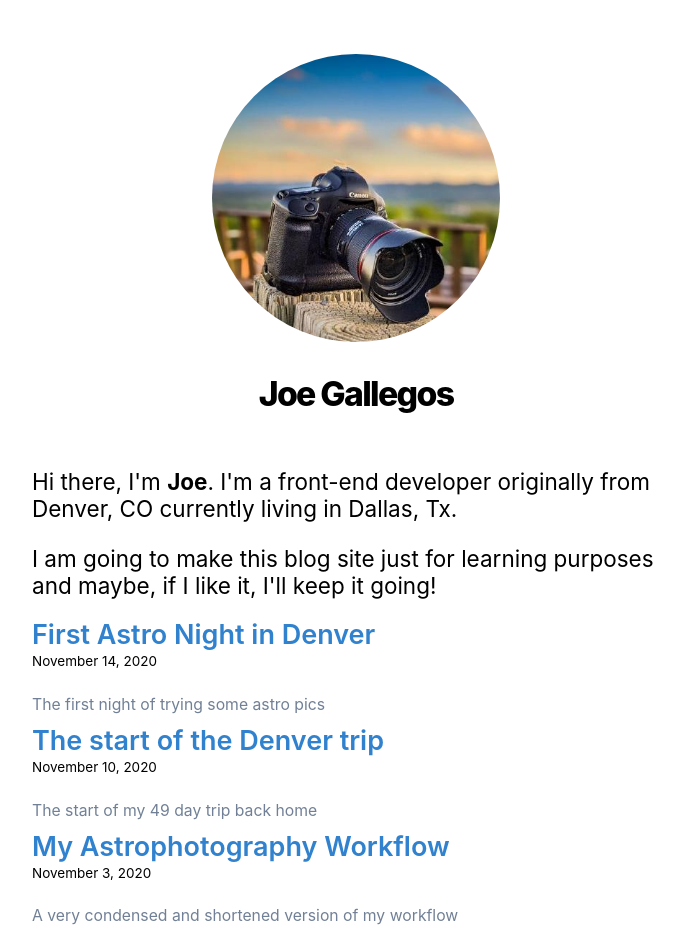
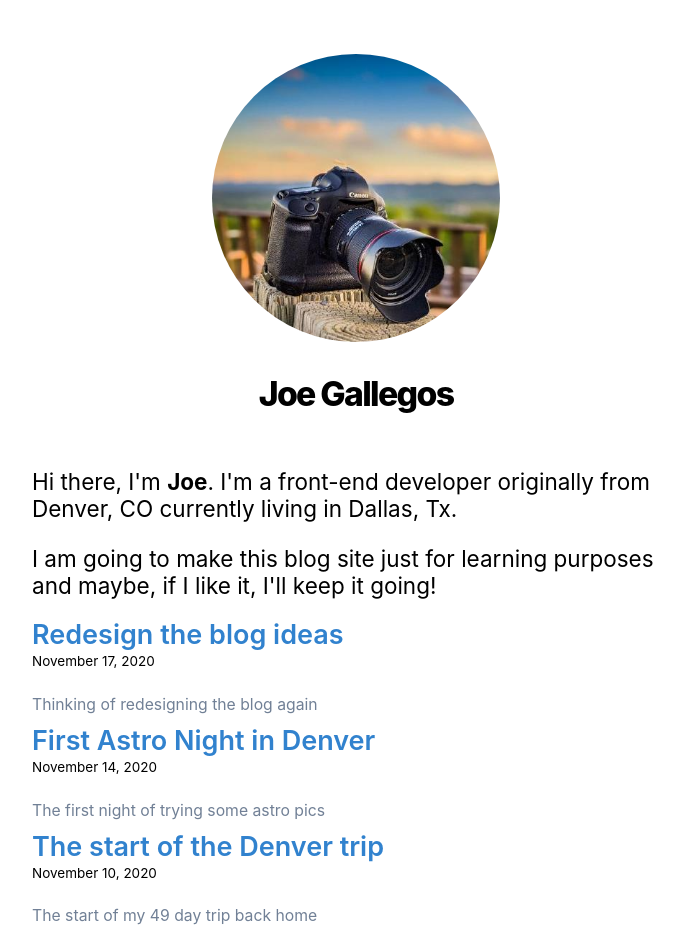
Before and after one commit to joegallegos/NextBlog, a Next.js app: page / in a window 1280 px wide. Shown: the top 938 px of the page, without its empty margins (284-968 px from the left). Built offline with nearby package versions, Linux system fonts and the light colour scheme.

Commit message:
fix sorting issue on posts

```diff
--- a/pages/index.js
+++ b/pages/index.js
@@ -39,8 +39,7 @@ export default function Home({ posts }) {
               </section>
             </article>
           ))
-          .sort(posts.date)
-          .reverse()}
+          .sort((a, b) => (a.date > b.date ? 1 : -1))}
       </section>
     </Layout>
   );
```
Also changed, not shown: content/posts/01-firtst-post.md (renamed from content/posts/1-firtst-post.md), content/posts/02-more-next-stuff.md (renamed from content/posts/2-more-next-stuff.md), content/posts/03-oct-29th.md (renamed from content/posts/3-oct-29th.md), content/posts/04-small-update.md (renamed from content/posts/4-small-update.md), content/posts/05-halloween.md (renamed from content/posts/5-halloween.md), content/posts/06-a-new-month.md (renamed from content/posts/6-a-new-month.md), content/posts/07-astrophotography-work-flow.md (renamed from content/posts/7-astrophotography-work-flow.md), content/posts/08-denver-trip-begins.md (renamed from content/posts/8-denver-trip-begins.md), content/posts/09-first-night-of-pictures-in-co.md (renamed from content/posts/9-first-night-of-pictures-in-co.md).
